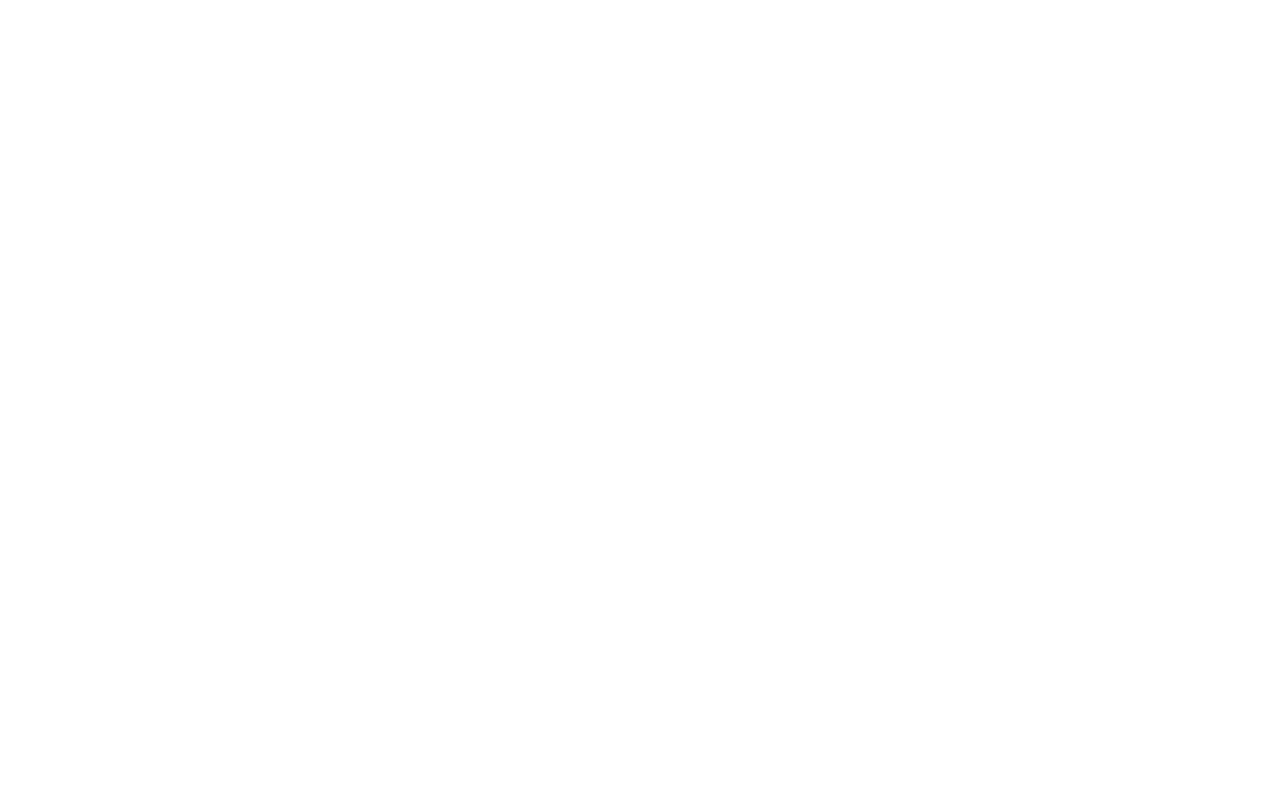
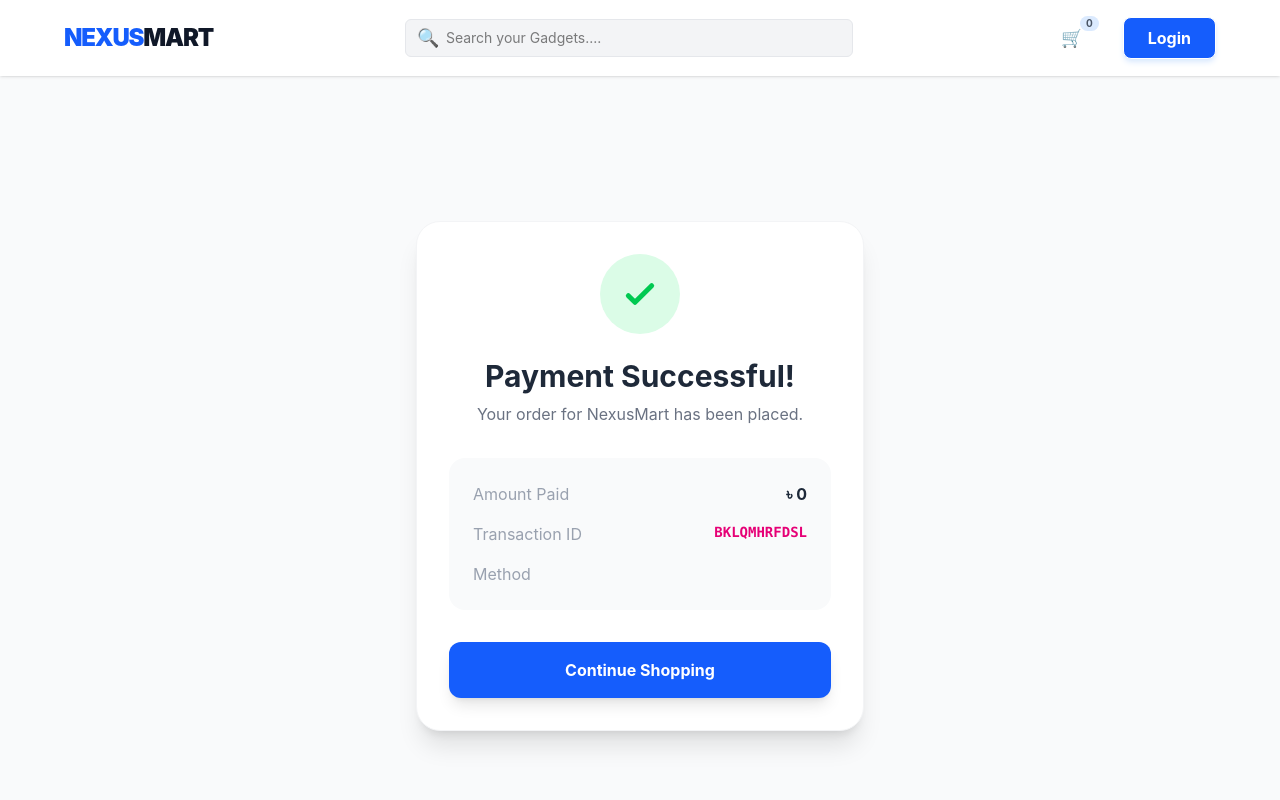
Before and after one commit to sumiya-yasmin/nexus-mart, a Vue app in the folder nexus-frontend/: page /payment/success in a window 1280 px wide. Before the commit this address had no page. Shown: the top 800 px of the page. Built offline with nearby package versions, Linux system fonts and the light colour scheme.

Commit message:
add bKash checkout integration

```diff
--- /dev/null
+++ b/nexus-frontend/src/api/bkashPaymentService.js
@@ -0,0 +1,5 @@
+import client from "./client"
+
+export const createPayment = (payload) => {
+     return client.post('/bkash/create-payment', payload)
+}
--- /dev/null
+++ b/nexus-frontend/src/composable/useBkashPayment.js
@@ -0,0 +1,15 @@
+import { createPayment } from "@/api/bkashPaymentService";
+
+export function useBkashPayment() {
+
+    const createBkashPayment = async (payload) => {
+  try {
+    const response = await createPayment(payload);
+    return response.data;
+  } catch (error) {
+    console.error("Payment Service Error:", error);
+    throw error;
+  }
+    }
+    return { createBkashPayment };
+};
--- a/nexus-frontend/src/pages/CartView.vue
+++ b/nexus-frontend/src/pages/CartView.vue
@@ -1,4 +1,5 @@
 <script setup>
+import { useBkashPayment } from "@/composable/useBkashPayment";
 import { useCartActions } from "@/composable/useCartActions";
 import { useOrder } from "@/composable/useOrder";
 import { useCartStore } from "@/store/cart";
@@ -6,6 +7,7 @@ import { ref } from "vue";
 
 const cartStore = useCartStore();
 const { removeFromCartWithNotify } = useCartActions();
+const { createBkashPayment } = useBkashPayment();
 
 const getDiscount = (product) => {
   if (!product.old_price) return 0;
@@ -36,15 +38,34 @@ const loading = ref(false);
 const handleCheckout = async () => {
   if (!address.value) return;
   loading.value = true;
-
-  if (selectedPaymentMethod === "bkash") {
-    setTimeout(() => {
-      window.location.href = `/payment/success?method=bkash&amount=${cartStore.cartTotalPrice}`;
-    });
-  } else {
-    await placeOrder(address.value, selectedPaymentMethod.value);
+  try {
+    if (selectedPaymentMethod.value === "bkash") {
+      const response = await createBkashPayment({
+        amount: cartStore.cartTotalPrice,
+        address: address.value,
+      });
+     if (response.bkashURL) {
+        window.location.href = response.bkashURL;
+      } else {
+        alert("Could not generate bKash link. Try again.");
+      }
+    } else {
+      await placeOrder(address.value, selectedPaymentMethod.value);
+    }
+  } catch (error) {
+    alert("Something went error during checkout.");
+  } finally {
     loading.value = false;
   }
+
+  // if (selectedPaymentMethod.value === "bkash") {
+  //   setTimeout(() => {
+  //     window.location.href = `/payment/success?method=bkash&amount=${cartStore.cartTotalPrice}`;
+  //   }, 2000);
+  // } else {
+  //   await placeOrder(address.value, selectedPaymentMethod.value);
+  //   loading.value = false;
+  // }
 };
 </script>
 
@@ -238,7 +259,7 @@ const handleCheckout = async () => {
               Redirecting to bKash...
             </span>
             <span v-else
-              >Confirm Order (৳
+              >{{ selectedPaymentMethod === 'bkash' ? 'Pay with Bkash': 'Place Order'}} (৳
               {{ cartStore.cartTotalPrice.toLocaleString() }})</span
             >
           </button>
--- /dev/null
+++ b/nexus-frontend/src/pages/PaymentSuccess.vue
@@ -0,0 +1,42 @@
+<script setup>
+import { useRoute } from 'vue-router';
+import { onMounted, ref } from 'vue';
+
+const route = useRoute();
+const trxId = ref('BK' + Math.random().toString(36).substr(2, 9).toUpperCase());
+const amount = route.query.amount || 0;
+</script>
+
+<template>
+  <div class="min-h-screen bg-gray-50 flex items-center justify-center p-4">
+    <div class="max-w-md w-full bg-white rounded-3xl shadow-xl p-8 text-center border border-gray-100">
+      <div class="w-20 h-20 bg-green-100 rounded-full flex items-center justify-center mx-auto mb-6">
+        <svg class="w-10 h-10 text-green-500" fill="none" stroke="currentColor" viewBox="0 0 24 24">
+          <path stroke-linecap="round" stroke-linejoin="round" stroke-width="3" d="M5 13l4 4L19 7"></path>
+        </svg>
+      </div>
+
+      <h2 class="text-3xl font-bold text-gray-800 mb-2">Payment Successful!</h2>
+      <p class="text-gray-500 mb-8">Your order for NexusMart has been placed.</p>
+
+      <div class="bg-gray-50 rounded-2xl p-6 mb-8 space-y-4 text-left">
+        <div class="flex justify-between">
+          <span class="text-gray-400">Amount Paid</span>
+          <span class="font-bold text-gray-800">৳ {{ Number(amount).toLocaleString() }}</span>
+        </div>
+        <div class="flex justify-between">
+          <span class="text-gray-400">Transaction ID</span>
+          <span class="font-mono text-sm font-bold text-pink-600">{{ trxId }}</span>
+        </div>
+        <div class="flex justify-between">
+          <span class="text-gray-400">Method</span>
+          <span class="font-bold text-gray-800 capitalize">{{ route.query.method }}</span>
+        </div>
+      </div>
+
+      <router-link to="/" class="block w-full py-4 bg-blue-600 text-white rounded-xl font-bold hover:bg-blue-700 transition-all shadow-lg">
+        Continue Shopping
+      </router-link>
+    </div>
+  </div>
+</template>
--- a/nexus-frontend/src/router/index.js
+++ b/nexus-frontend/src/router/index.js
@@ -8,6 +8,7 @@ import CartView from "@/pages/CartView.vue";
 import Home from "@/pages/Home.vue";
 import Login from "@/pages/Login.vue";
 import MyOrders from "@/pages/MyOrders.vue";
+import PaymentSuccess from "@/pages/PaymentSuccess.vue";
 import ProductDetail from "@/pages/ProductDetail.vue";
 import Register from "@/pages/Register.vue";
 import { useAuthStore } from "@/store/auth";
@@ -34,6 +35,11 @@ const routes = [
           },
         ],
       },
+      {
+        path: '/payment/success',
+        name: 'payment-success',
+        component: PaymentSuccess,
+      }
     ],
   },
   {
```
